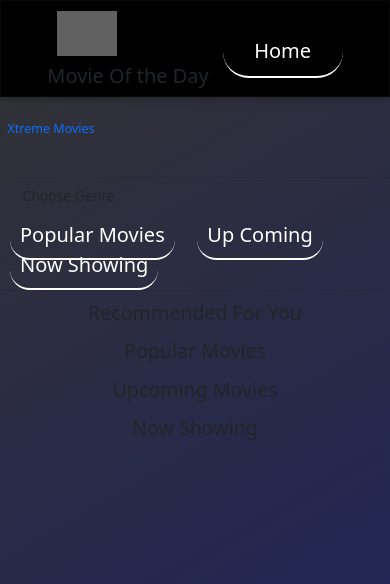
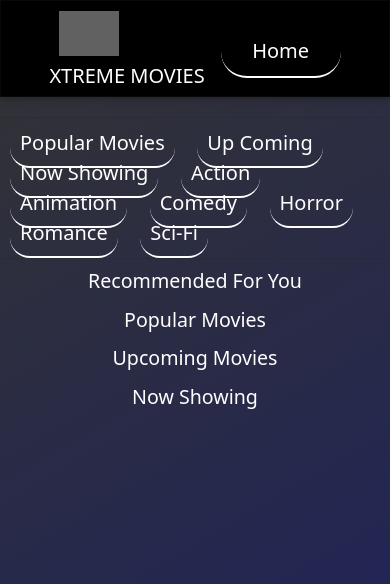
Before and after one commit to layersony/movieoftheday, a Flask app: template app/templates/index.html in a window 390 px wide. Shown: the top 584 px of the page. Run offline with Flask 2, Linux system fonts and the light colour scheme; the template is opened without the code that fills it, so the values that code supplies are empty; some libraries are stand-ins or nearby versions; some web fonts are replaced; grey boxes are pictures that could not be loaded.

Commit message:
merge changes deep

```diff
--- a/app/__init__.py
+++ b/app/__init__.py
@@ -20,6 +20,7 @@ def create_app(config_name):
 
   app.config.from_object(config_options[config_name])
 
+  login_manager.init_app(app)
   db.init_app(app)
   boostrap.init_app(app)
 
@@ -28,9 +29,6 @@ def create_app(config_name):
 
   from .auth import auth as auth_blueprint
   app.register_blueprint(auth_blueprint, url_prefix= '/authenticate')
-  login_manager.init_app(app)
-  db.init_app(app)
-  boostrap.init_app(app)
 
   from .request import configure_request
   configure_request(app)
--- a/app/request.py
+++ b/app/request.py
@@ -1,5 +1,5 @@
 import urllib.request, json
-from .models import Horror,Annimations,Action,Comedy,Romance, SciFi, Genres,Movie, Movies, Video, Genres
+from .models import Horror,Annimations,Action,Comedy,Romance, SciFi, Genres,Movie, Video, Genres
 
 
 api_key = None
@@ -79,7 +79,7 @@ def process_result(movieList):
     vote_count = movie_item.get('vote_count')
 
     if poster:
-      movie_object = Movies(id, title, overview, poster, vote_average, vote_count)
+      movie_object = Movie(id, title, overview, poster, vote_average, vote_count)
       processedList.append(movie_object)
 
   return processedList
@@ -113,7 +113,6 @@ def get_horror():
             movie_results = process_results(movie_results_list)
 
     return movie_results
-
 
 def process_results(movie_list):
 
--- a/app/static/css/styles.css
+++ b/app/static/css/styles.css
@@ -1,3 +1,6 @@
+*{
+  color: #fff;
+}
 body{
   background: linear-gradient(150deg, #000000cc, #1d215e 100%);
   color: #fff;
--- a/app/templates/footer.html
+++ b/app/templates/footer.html
@@ -2,5 +2,5 @@
 
 {% block footer %}
 
-<
+
 {% endblock %}
--- a/app/templates/index.html
+++ b/app/templates/index.html
@@ -7,28 +7,19 @@
 
 {% block content %}
 <!-- Content block -->
-<div class="container">
-    <div class="col-md-4" d-flex>
-        <h4>Choose Genre</h4>
-        <div class=" list-group list-group-flush scrolly">
-            <ul>
-            {% for genre in genres %}
-                <a class="text-capitalize text-info" href="">
-                    {{genre.name}}  {{genre.id}}
-                </a>
-
-            {% endfor %}
-            </ul>
-        </div>
-    </div>
-</div>
-
 <div class="d-md-inline-block listtags">
   <a href="#popular">Popular Movies</a>
   <a href="#upcoming">Up Coming</a>
   <a href="#nowshowing">Now Showing</a>
+  <a href="/action">Action</a>
+  <a href="/anime">Animation</a>
+  <a href="/comedy">Comedy</a>
+  <a href="/horror">Horror</a>
+  <a href="/romance">Romance</a>
+  <a href="/sci-fi">Sci-Fi</a>
 </div>
 <hr>
+
 <div class='container'>
   <div class="row justify-content-center text-center">
     <div>
--- a/app/templates/navbar.html
+++ b/app/templates/navbar.html
@@ -2,7 +2,7 @@
   <div class="container-fluid">
       <div class="navbar-header d-md-inline-block">
           <a href='/' class="nav-item nav-link title ml-md-3"><img src="https://external-content.duckduckgo.com/iu/?u=http%3A%2F%2Fcdn.onlinewebfonts.com%2Fsvg%2Fimg_129504.png&f=1&nofb=1" alt="logo" class="img-fluid"></a>
-          <span class='movieday'>Movie Of the Day</span>
+          <span class='movieday'>XTREME MOVIES</span>
       </div>
 
       <div class="nav navbar-nav navbar-right">
@@ -12,28 +12,4 @@
       </div>
   </div>
 </div>
-    <div class="container-fluid">
-        <div class="navbar-header">
-            <button type="button" class="navbar-toggle" data-toggle="collapse" data-target=".navbar-collapse">
-              <span class="sr-only">Toggle navigation</span>
-              <span class="icon-bar"></span>
-              <span class="icon-bar"></span>
-              <span class="icon-bar"></span>
-            </button>
-            <a class="navbar-brand" href="/"> Xtreme Movies </a>
-        </div>
-        <div class="navbar-collapse collapse">
-            <ul class="nav navbar-nav">
-                <li><a href="/">Home</a></li>
-                <li><a href="/action">Action</a></li>
-                <li><a href="/anime">Animation</a></li>
-                <li><a href="/comedy">Comedy</a></li>
-                <li><a href="/horror">Horror</a></li>
-                <li><a href="/romance">Romance</a></li>
-                <li><a href="/sci-fi">Sci-Fi</a></li>
-        </div>
-        </div>
-
-    </div>
-</div>
 <hr>
```
Also changed, not shown: app/main/views.py (+2 -9 lines), app/models.py (+3 -21 lines).
